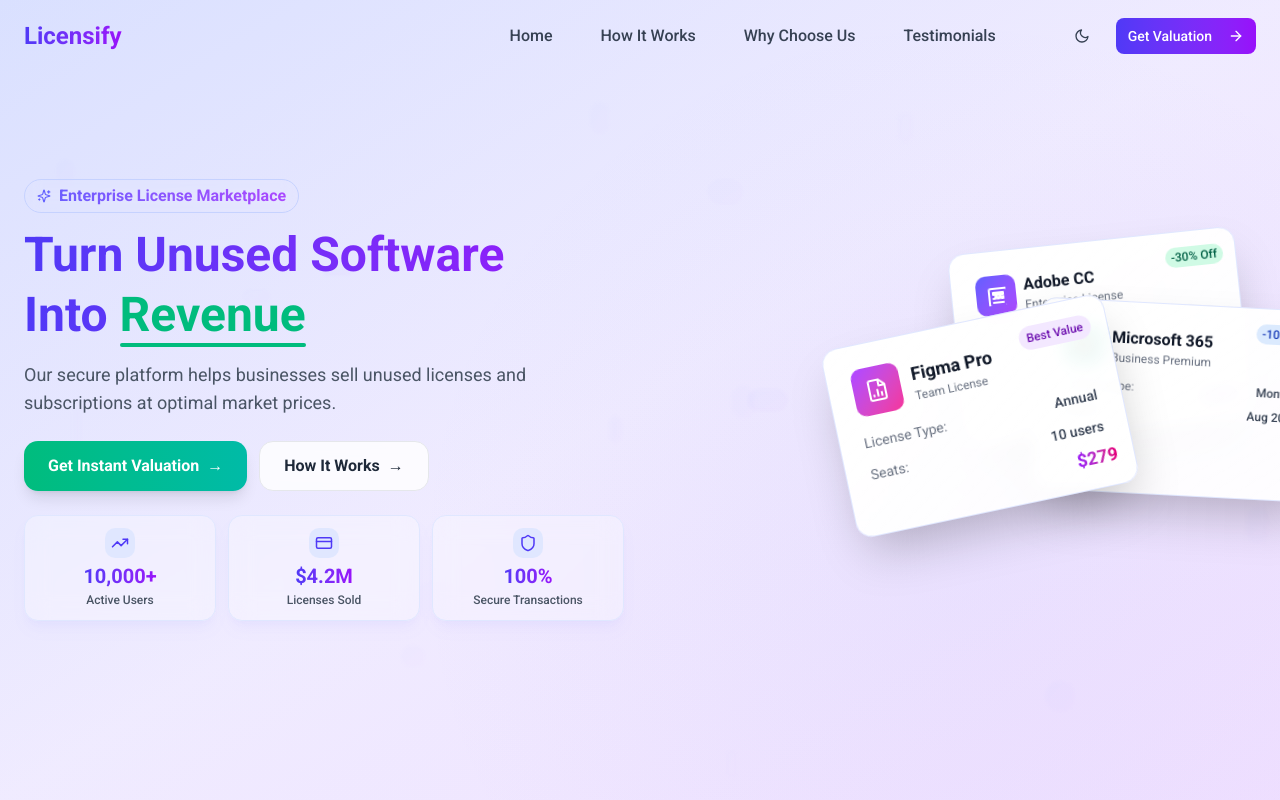
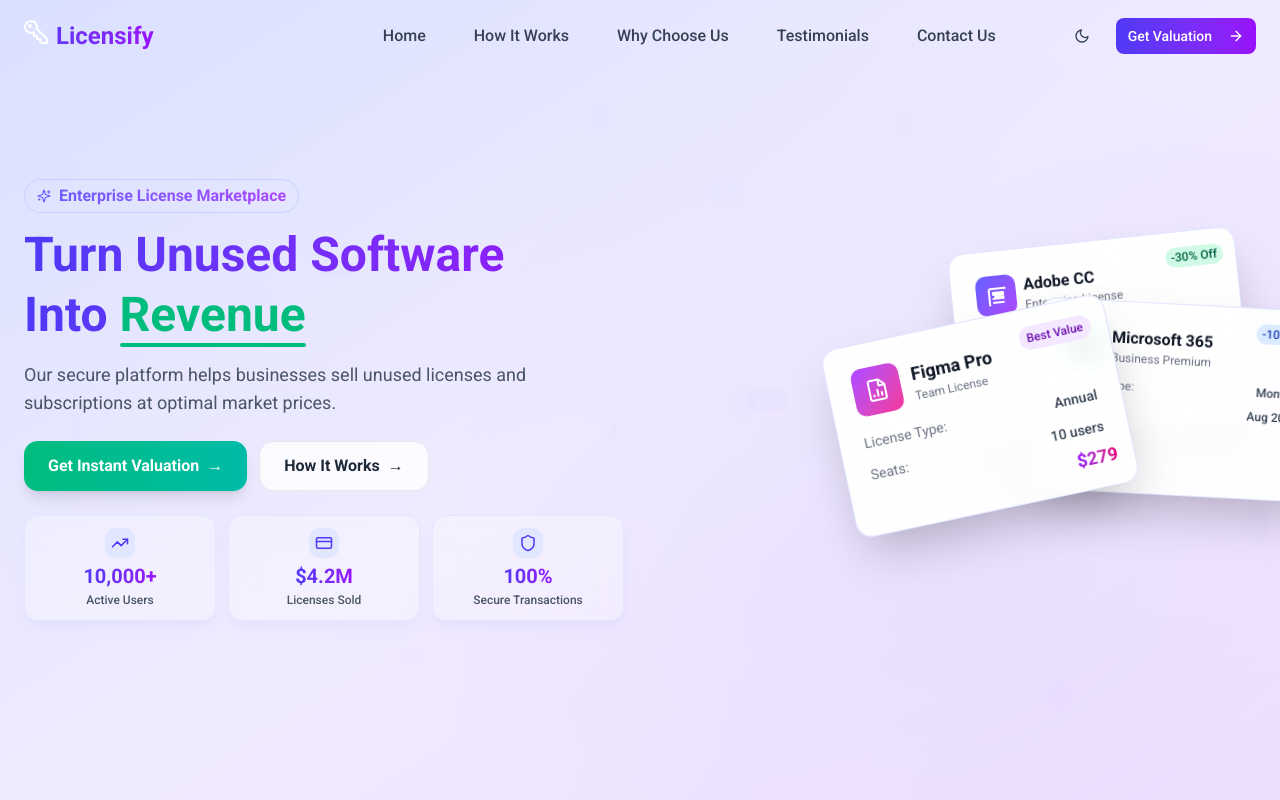
Before and after one commit to SakshiGhanekar/Licensify, a Next.js app: page / in a window 1280 px wide. Shown: the top 800 px of the page. Built offline with nearby package versions, Linux system fonts and the light colour scheme.

Commit message:
chores: fix bugs and ui improvements

```diff
--- a/src/components/contact-form-section.tsx
+++ b/src/components/contact-form-section.tsx
@@ -96,7 +96,7 @@
   }
 
   return (
-    <section className="relative py-24 bg-gradient-to-b from-indigo-50 to-white dark:from-indigo-950/50 dark:to-gray-900 overflow-hidden transition-colors duration-500">
+    <section id="contact-us" className="relative py-24 bg-gradient-to-b from-indigo-50 to-white dark:from-indigo-950/50 dark:to-gray-900 overflow-hidden transition-colors duration-500">
       {/* Background elements */}
       <div className="absolute inset-0 overflow-hidden opacity-10 dark:opacity-15">
         <div className="absolute inset-0 bg-gradient-to-r from-indigo-500/5 to-purple-500/5 dark:from-indigo-500/10 dark:to-purple-500/10"></div>
--- a/src/components/how-it-works-section.tsx
+++ b/src/components/how-it-works-section.tsx
@@ -67,7 +67,7 @@
   }
 
   return (
-    <section className="relative py-24 bg-gradient-to-b from-white to-indigo-50 dark:from-gray-900 dark:to-indigo-950/50 overflow-hidden transition-colors duration-500">
+    <section id="how-it-works" className="relative py-24 bg-gradient-to-b from-white to-indigo-50 dark:from-gray-900 dark:to-indigo-950/50 overflow-hidden transition-colors duration-500">
       {/* Background elements */}
       <div className="absolute inset-0 overflow-hidden opacity-10 dark:opacity-15">
         <div className="absolute inset-0 bg-gradient-to-r from-indigo-500/5 to-purple-500/5 dark:from-indigo-500/10 dark:to-purple-500/10"></div>
--- a/src/components/navbar.tsx
+++ b/src/components/navbar.tsx
@@ -6,6 +6,8 @@
 import { FiMenu, FiX, FiMoon, FiSun, FiArrowRight } from "react-icons/fi"
 import { useTheme } from "next-themes"
 import { Button } from "@/components/ui/button"
+import { GrLicense } from "react-icons/gr";
+
 
 export default function Navbar() {
   const [isOpen, setIsOpen] = useState(false)
@@ -35,6 +37,7 @@
     { name: "How It Works", href: "#how-it-works" },
     { name: "Why Choose Us", href: "#why-choose-us" },
     { name: "Testimonials", href: "#testimonials" },
+    { name: "Contact Us", href: "#contact-us" },
   ]
 
   return (
@@ -52,7 +55,10 @@
               whileHover={{ scale: 1.05 }}
               className="text-2xl font-bold bg-clip-text text-transparent bg-gradient-to-r from-indigo-600 to-purple-600 dark:from-indigo-400 dark:to-purple-400"
             >
-              Licensify
+              <div className="flex gap-2">
+                <span className="text-white text-2xl"><GrLicense/></span>
+              <span>Licensify</span>
+              </div>
             </motion.div>
           </Link>
 
@@ -63,7 +69,7 @@
                 <li key={link.name}>
                   <Link href={link.href}>
                     <motion.div
-                      className="text-gray-700 dark:text-gray-300 hover:text-indigo-600 dark:hover:text-indigo-400 font-medium px-3 py-2 rounded-lg transition-colors"
+                      className="text-gray-700 dark:text-gray-300 hover:text-indigo-600 dark:hover:text-indigo-400 font-medium px-3 py-2 rounded-lg transition-colors pointer-cursor"
                       whileHover={{ y: -2 }}
                     >
                       {link.name}
--- a/src/components/testimonials-section.tsx
+++ b/src/components/testimonials-section.tsx
@@ -32,7 +32,7 @@
 
 export default function TestimonialsSection() {
   return (
-    <section className="relative py-24 bg-gradient-to-b from-white to-indigo-50 dark:from-gray-900 dark:to-indigo-950/50 overflow-hidden transition-colors duration-500">
+    <section id="testimonials" className="relative py-24 bg-gradient-to-b from-white to-indigo-50 dark:from-gray-900 dark:to-indigo-950/50 overflow-hidden transition-colors duration-500">
       {/* Background elements */}
       <div className="absolute inset-0 overflow-hidden opacity-10 dark:opacity-15">
         <div className="absolute inset-0 bg-gradient-to-r from-indigo-500/5 to-purple-500/5 dark:from-indigo-500/10 dark:to-purple-500/10"></div>
--- a/src/components/why-choose-us-section.tsx
+++ b/src/components/why-choose-us-section.tsx
@@ -32,7 +32,7 @@
 
 export default function WhyChooseUsSection() {
   return (
-    <section className="relative py-24 bg-gradient-to-b from-indigo-50 to-white dark:from-indigo-950/50 dark:to-gray-900 overflow-hidden transition-colors duration-500">
+    <section id="why-choose-us" className="relative py-24 bg-gradient-to-b from-indigo-50 to-white dark:from-indigo-950/50 dark:to-gray-900 overflow-hidden transition-colors duration-500">
       {/* Background elements */}
       <div className="absolute inset-0 overflow-hidden opacity-10 dark:opacity-15">
         <div className="absolute inset-0 bg-gradient-to-r from-indigo-500/5 to-purple-500/5 dark:from-indigo-500/10 dark:to-purple-500/10"></div>
```
